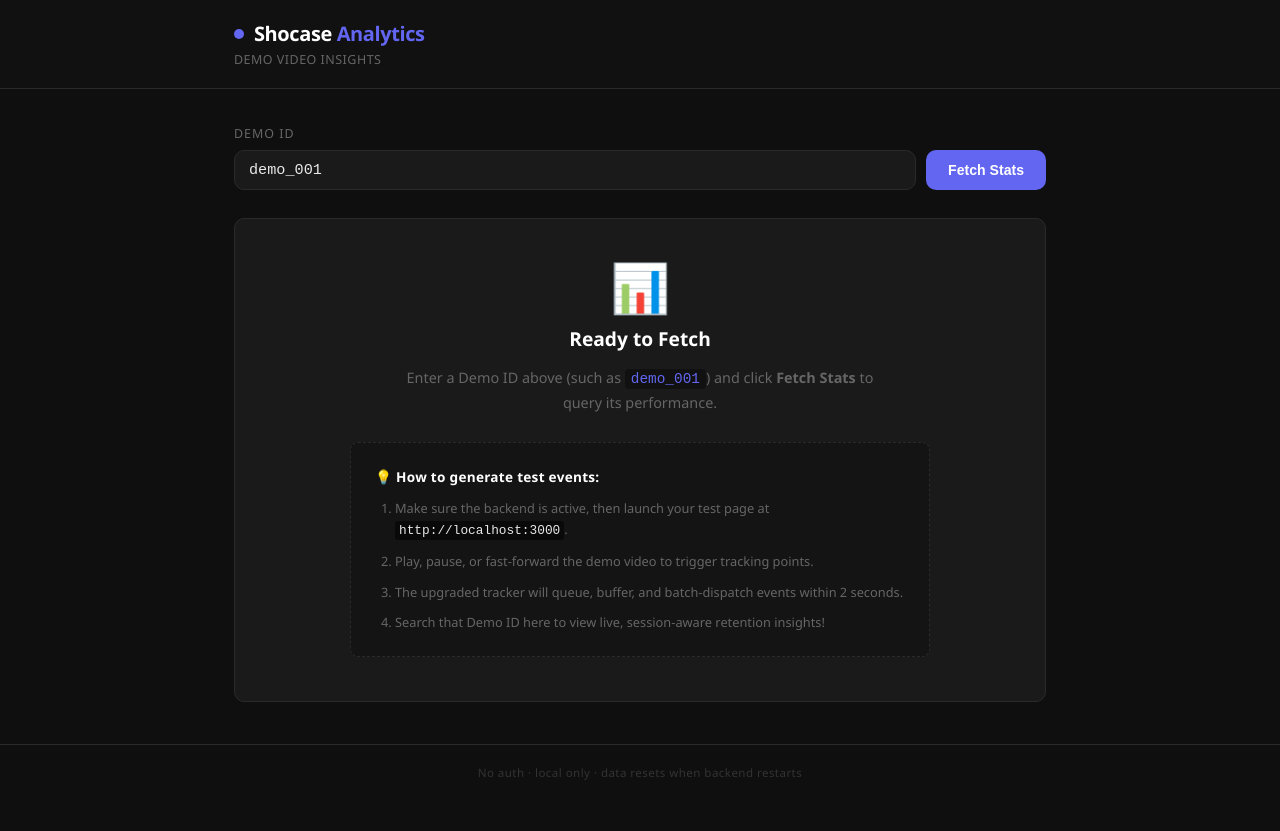
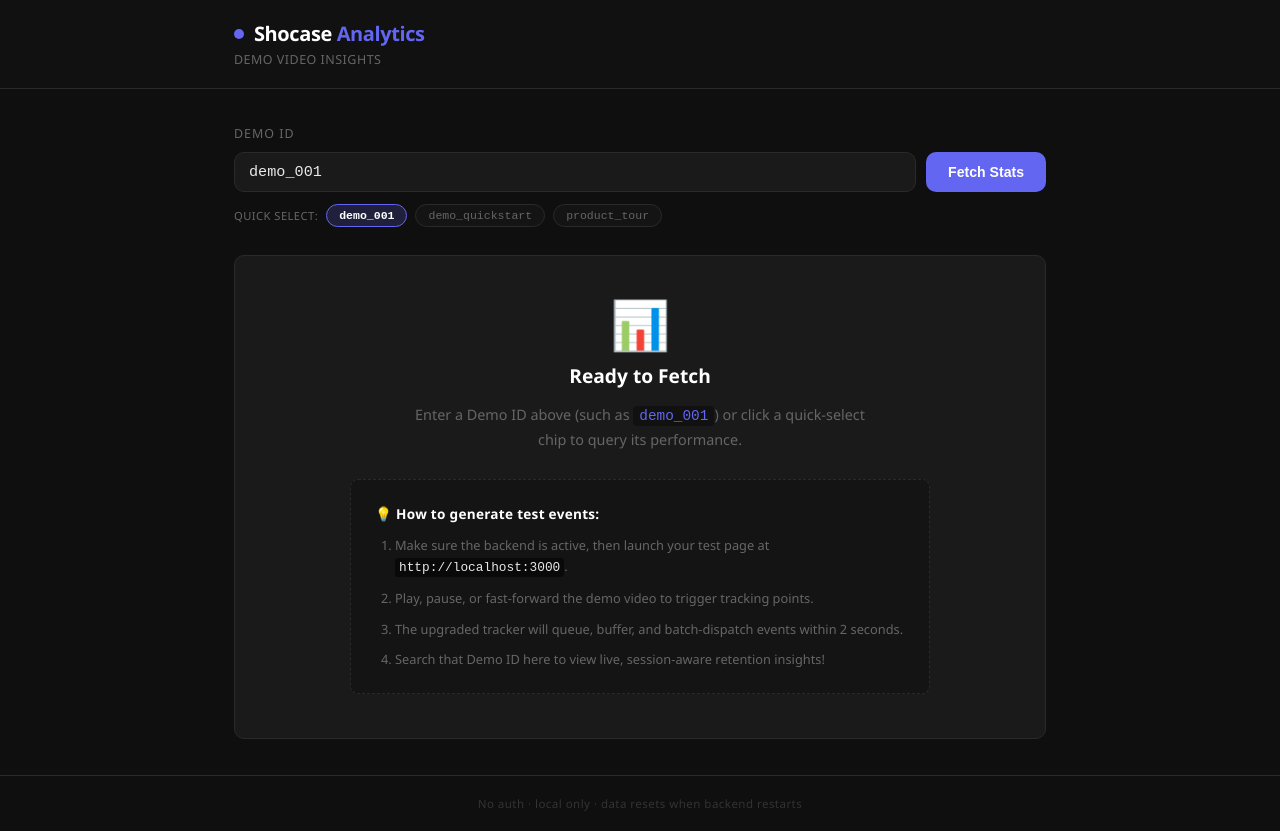
Before and after one commit to maniktyagi04/assignment_tribore, a React (Vite) app in the folder shocase-analytics/dashboard/: page / in a window 1280 px wide. Before the commit the page ends 800 px from the top, so only its background shows below. Built offline with nearby package versions, Linux system fonts and the light colour scheme.

Commit message:
Added clickable sample demo ID select chips to the analytics dashboard UI

```diff
--- a/shocase-analytics/dashboard/src/App.css
+++ b/shocase-analytics/dashboard/src/App.css
@@ -86,7 +86,7 @@ body {
 }
 
 /* ── Search bar ────────────────────────────────────────────────────────────── */
-.search-section { display: flex; flex-direction: column; gap: 8px; }
+.search-section { display: flex; flex-direction: column; gap: 10px; }
 .search-label {
   font-size: 0.78rem;
   text-transform: uppercase;
@@ -124,6 +124,47 @@ body {
 }
 .search-btn:disabled { opacity: 0.55; cursor: not-allowed; }
 .search-btn:not(:disabled):hover { opacity: 0.85; }
+
+/* Quick select chips */
+.samples-row {
+  display: flex;
+  align-items: center;
+  gap: 8px;
+  flex-wrap: wrap;
+  margin-top: 2px;
+}
+.samples-label {
+  font-size: 0.7rem;
+  text-transform: uppercase;
+  letter-spacing: 0.04em;
+  color: var(--muted);
+}
+.sample-chip {
+  background: #141414;
+  border: 1px solid var(--border);
+  border-radius: 20px;
+  color: var(--muted);
+  font-family: var(--mono);
+  font-size: 0.72rem;
+  padding: 4px 12px;
+  cursor: pointer;
+  transition: all 0.15s ease-out;
+  outline: none;
+}
+.sample-chip:hover {
+  border-color: var(--accent);
+  color: #fff;
+}
+.sample-chip.active {
+  background: var(--accent-dim);
+  border-color: var(--accent);
+  color: #fff;
+  font-weight: 600;
+}
+.sample-chip:disabled {
+  opacity: 0.45;
+  cursor: not-allowed;
+}
 
 /* spinner */
 .spinner {
--- a/shocase-analytics/dashboard/src/App.jsx
+++ b/shocase-analytics/dashboard/src/App.jsx
@@ -11,19 +11,26 @@ const FUNNEL_STAGES = [
   { key: 'ended',       label: 'Ended' },
 ]
 
+const SAMPLE_DEMOS = [
+  'demo_001',
+  'demo_quickstart',
+  'product_tour'
+]
+
 export default function App() {
   const [demoId,  setDemoId]  = useState('demo_001')
   const [stats,   setStats]   = useState(null)
   const [loading, setLoading] = useState(false)
   const [error,   setError]   = useState(null)
 
-  const fetchStats = useCallback(async () => {
-    if (!demoId.trim()) return
+  const fetchStats = useCallback(async (targetId) => {
+    const id = (typeof targetId === 'string' ? targetId : demoId).trim()
+    if (!id) return
     setLoading(true)
     setError(null)
     setStats(null)
     try {
-      const res = await fetch(`${BACKEND}/demos/${demoId.trim()}/stats`)
+      const res = await fetch(`${BACKEND}/demos/${id}/stats`)
       if (res.status === 404) {
         setError('No data found for this demo ID.')
         return
@@ -77,12 +84,30 @@ export default function App() {
             />
             <button
               className="search-btn"
-              onClick={fetchStats}
+              onClick={() => fetchStats()}
               disabled={loading}
             >
               {loading ? <span className="spinner" /> : 'Fetch Stats'}
             </button>
           </div>
+
+          <div className="samples-row">
+            <span className="samples-label">Quick select:</span>
+            {SAMPLE_DEMOS.map((id) => (
+              <button
+                key={id}
+                className={`sample-chip ${demoId === id ? 'active' : ''}`}
+                onClick={() => {
+                  setDemoId(id);
+                  fetchStats(id);
+                }}
+                disabled={loading}
+              >
+                {id}
+              </button>
+            ))}
+          </div>
+
           {error && <p className="error-msg">{error}</p>}
         </section>
 
@@ -162,7 +187,7 @@ export default function App() {
             <div className="empty-icon">📊</div>
             <h3 className="empty-title">Ready to Fetch</h3>
             <p className="empty-text">
-              Enter a Demo ID above (such as <code>demo_001</code>) and click <strong>Fetch Stats</strong> to query its performance.
+              Enter a Demo ID above (such as <code>demo_001</code>) or click a quick-select chip to query its performance.
             </p>
             <div className="guidance-box">
               <h4 className="guidance-title">💡 How to generate test events:</h4>
```
